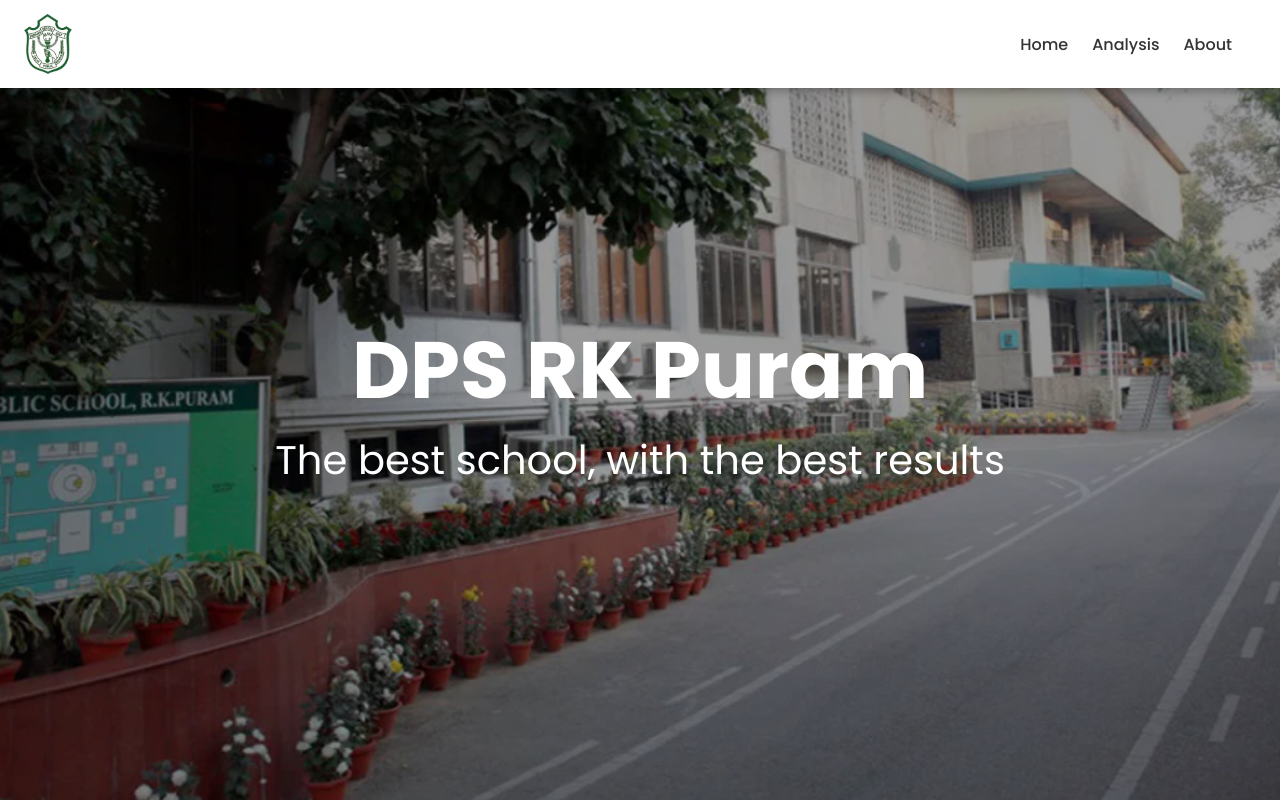
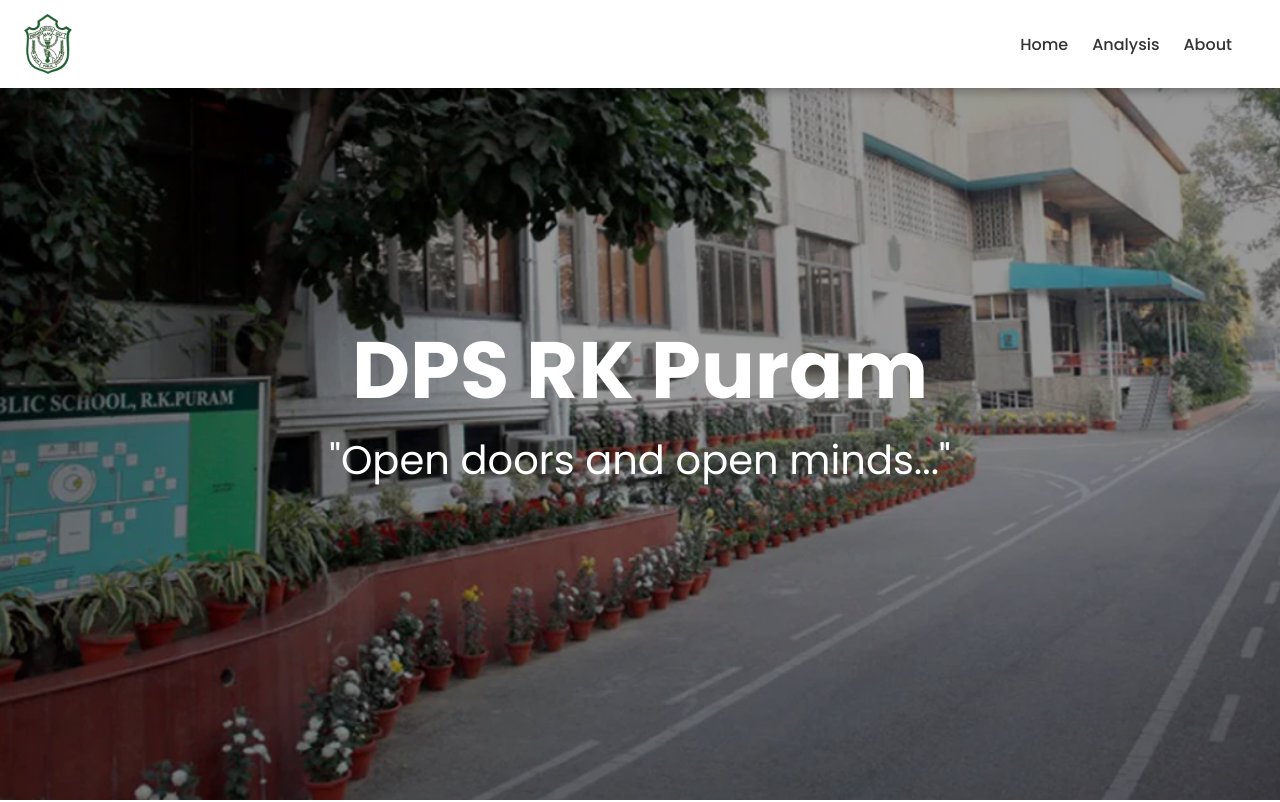
Before and after one commit to TejasBaid/project-beta, a React (Create React App) app: page / in a window 1280 px wide. Shown: the top 802 px of the page. Built offline with nearby package versions, Linux system fonts and the light colour scheme.

Commit message:
Minor fix

```diff
--- a/src/components/main/Main.jsx
+++ b/src/components/main/Main.jsx
@@ -5,7 +5,7 @@ export const Main = () => {
     return (
         <div className="splash">
             <h1>DPS RK Puram</h1>
-            <p>The best school, with the best results</p>
+            <p>"Open doors and open minds..."</p>
         </div>
     );
 }
```
